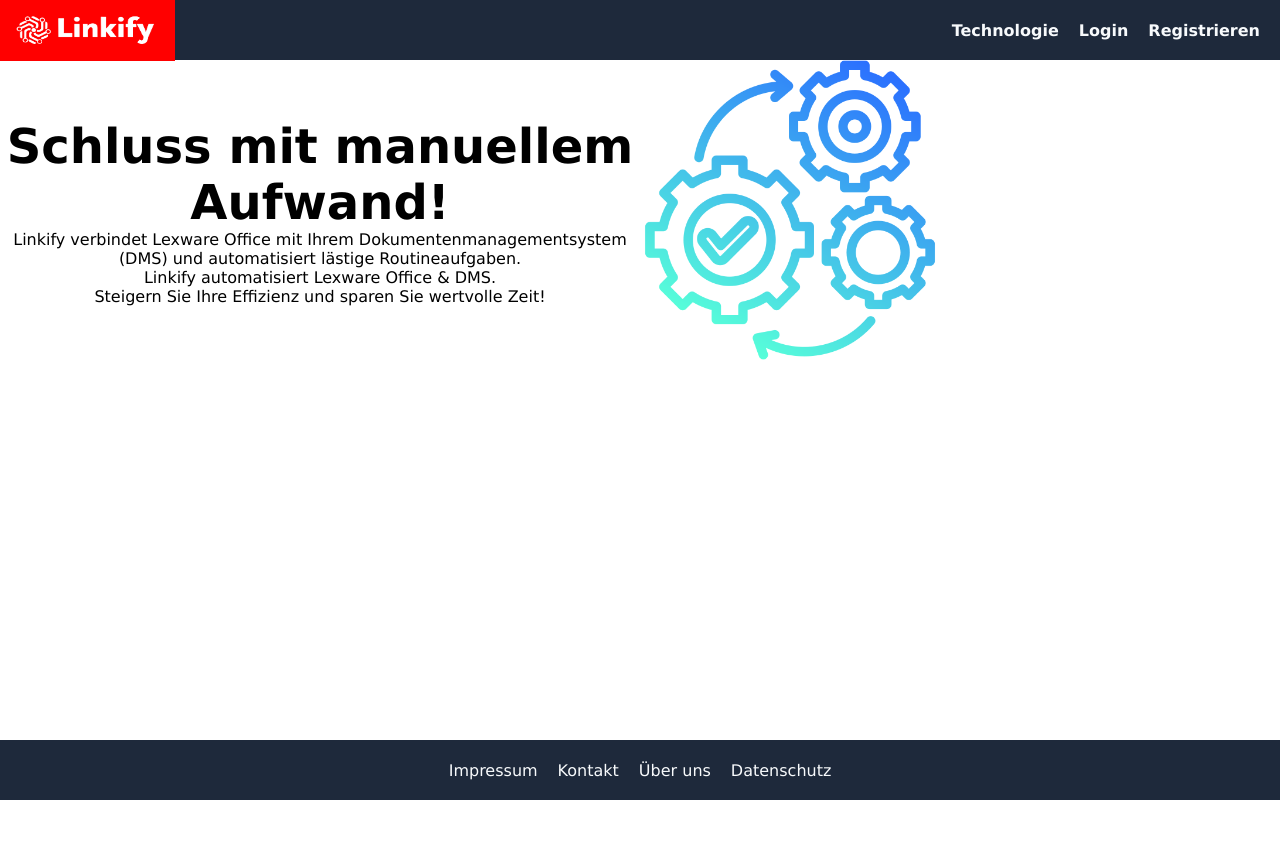
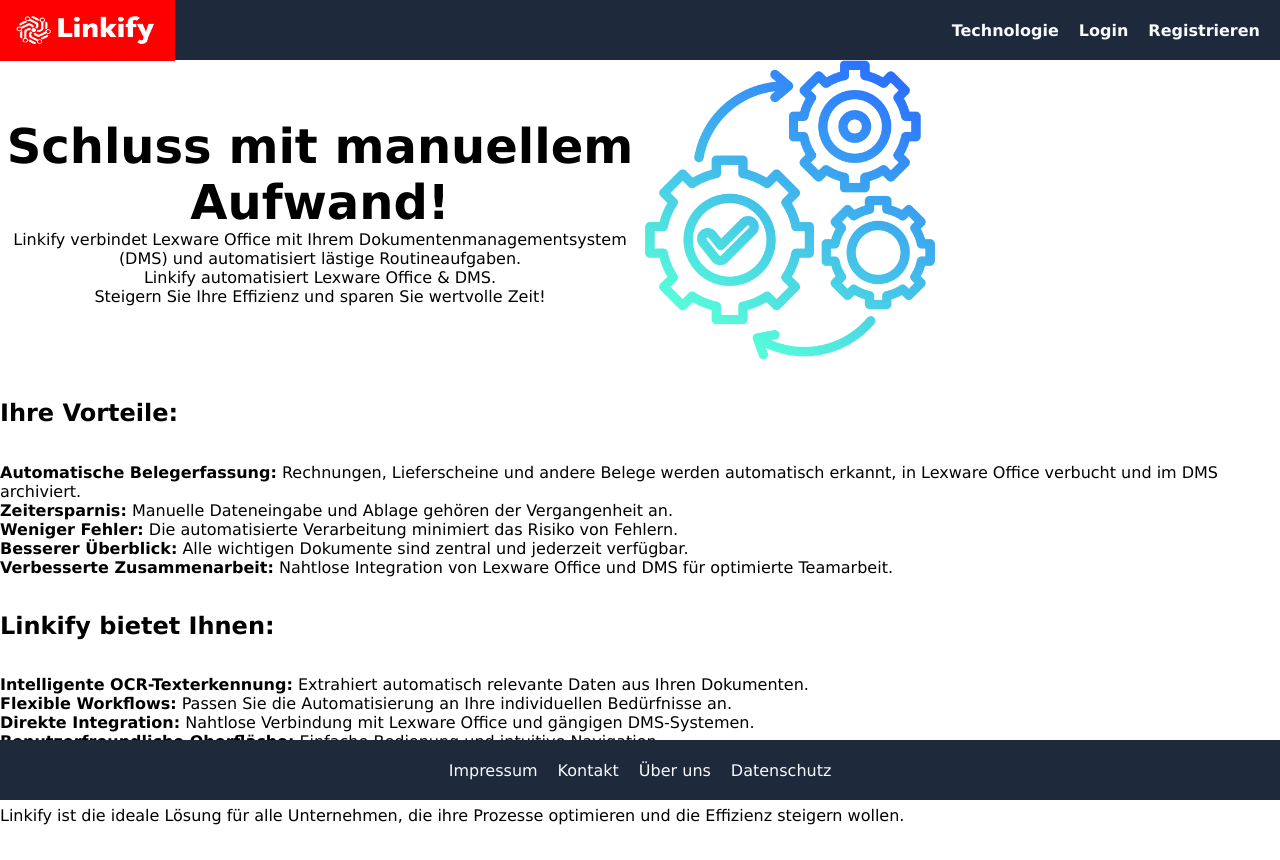
Before and after one commit to RalfHof/nextjs-boilerplate, a Next.js app: page /info in a window 1280 px wide. Built offline with nearby package versions, Linux system fonts and the light colour scheme.

Commit message:
New Feautes Akin

```diff
--- a/src/app/info/page.tsx
+++ b/src/app/info/page.tsx
@@ -88,7 +88,7 @@ export default function InfoPage() {
 
 
 
-      {/*  <h2  className='RemoveMarginAndPaddingAll'>Ihre Vorteile:</h2>
+      <h2  className='RemoveMarginAndPaddingAll'>Ihre Vorteile:</h2>
         <ul  className='RemoveMarginAndPaddingAll'>
           {advantages.map((advantage, index) => (
             <li key={index}  className='RemoveMarginAndPaddingAll' >
@@ -109,7 +109,7 @@ export default function InfoPage() {
         <p  className='RemoveMarginAndPaddingAll'>
           Linkify ist die ideale Lösung für alle Unternehmen, die ihre Prozesse optimieren und die Effizienz steigern
           wollen.
-        </p> */}
+        </p>
     </div>
   </>
   )
```
